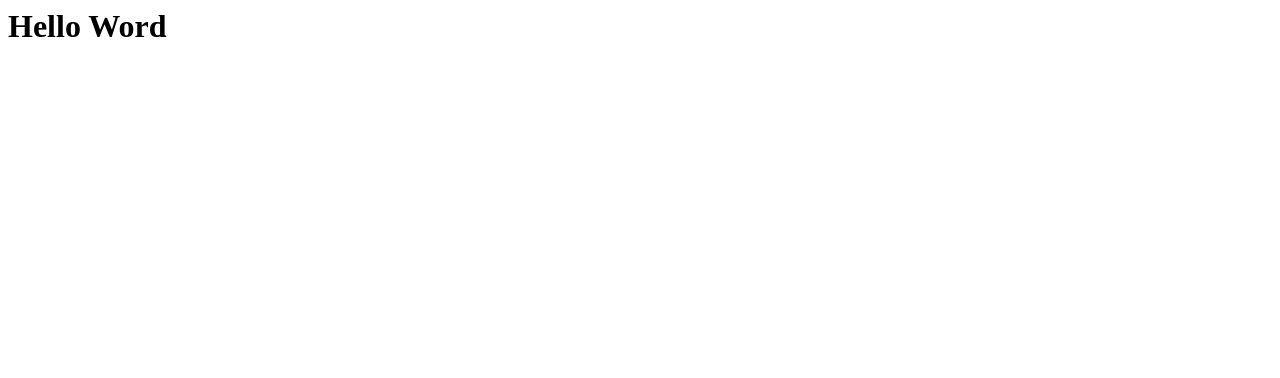
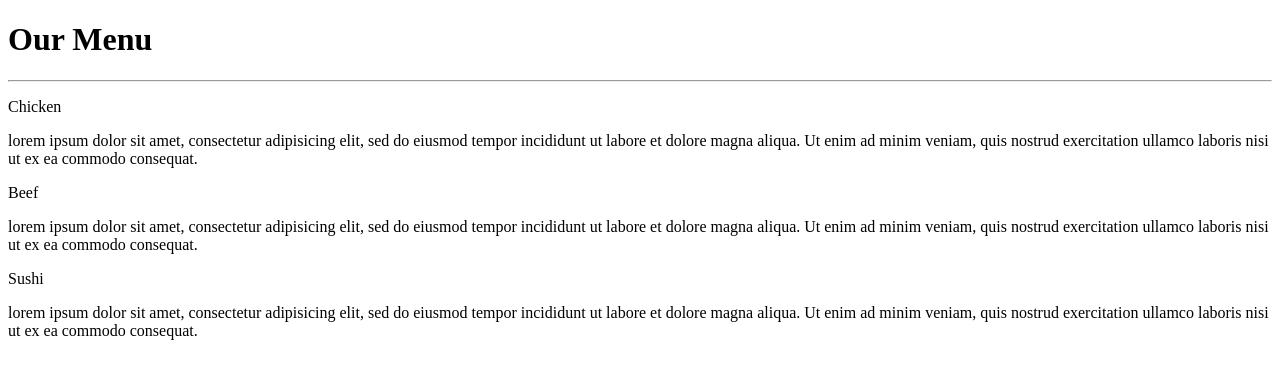
Before and after one commit to IliasKefalas/MyFirstProject-Coursera, a plain HTML site: page index.html in a window 1280 px wide. Drawn offline with Linux system fonts and the light colour scheme.

Commit message:
Update index.html

```diff
--- a/index.html
+++ b/index.html
@@ -1,8 +1,35 @@
-<html>
+<!DOCTYPE html>
+<html lang="en">
   <head>
-    <title></title>
+    <meta charset="UTF-8">
+    <meta name="viewport" content="width=device-width, initial-scale=1.0">
+    <meta http-equiv="X-UA-Compatible" content="ie=edge">
+    <title>Module 2 Coding Assignment</title>
+    <link href="style.2.css" rel="stylesheet">
+
   </head>
   <body>
-    <h1> Hello Word </h1>
+    <h1>Our Menu</h1> <hr>
+    <div class="raw">
+      <section class="chicken">
+        <span><p class="content">Chicken</p></span>
+        <p>
+          lorem ipsum dolor sit amet, consectetur adipisicing elit, sed do eiusmod tempor incididunt ut labore et dolore magna aliqua. Ut enim ad minim veniam, quis nostrud exercitation ullamco laboris nisi ut ex ea commodo consequat.
+        </p>
+      </section>
+      <section class="beef">
+        <span><p class="content">Beef</p></span>
+        <p>
+          lorem ipsum dolor sit amet, consectetur adipisicing elit, sed do eiusmod tempor incididunt ut labore et dolore magna aliqua. Ut enim ad minim veniam, quis nostrud exercitation ullamco laboris nisi ut ex ea commodo consequat.
+        </p>
+      </section>
+
+      <section class="sushi">
+        <span><p class="content">Sushi</p></span>
+        <p>
+          lorem ipsum dolor sit amet, consectetur adipisicing elit, sed do eiusmod tempor incididunt ut labore et dolore magna aliqua. Ut enim ad minim veniam, quis nostrud exercitation ullamco laboris nisi ut ex ea commodo consequat.
+        </p>
+      </section>
+    </div>
   </body>
 </html>
```
